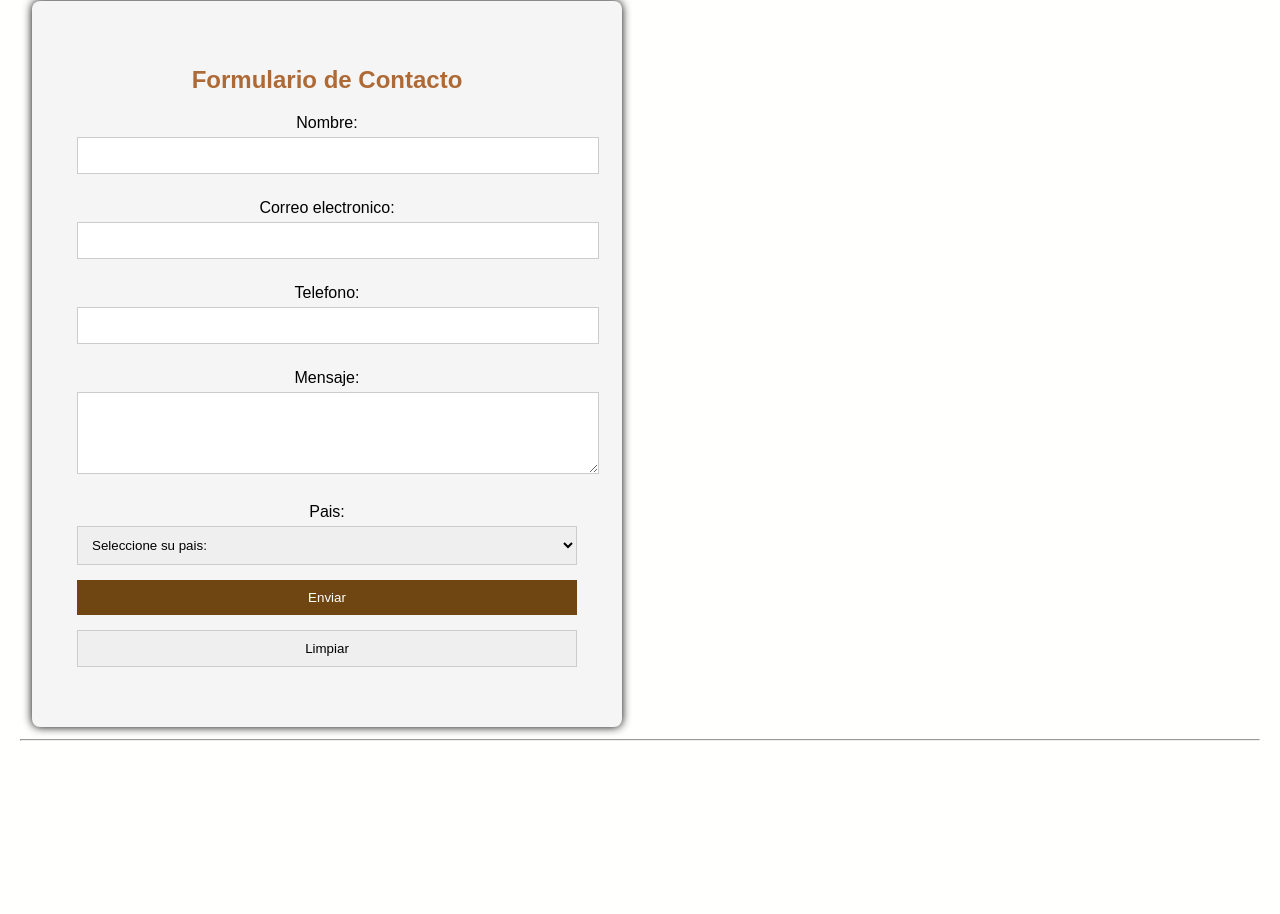
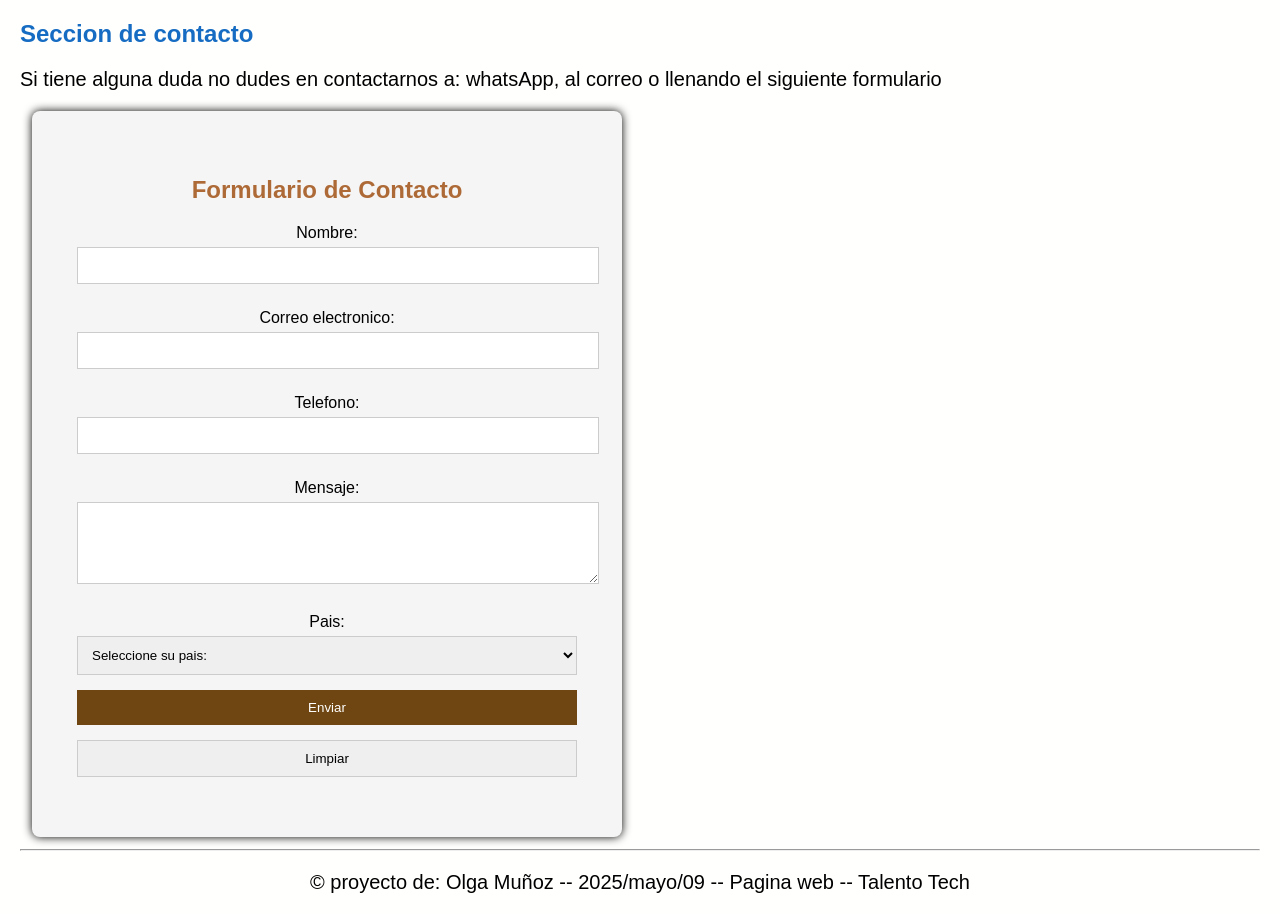
Before and after one commit to OlgaPio/talento_tech, a plain HTML site: page index.html in a window 1280 px wide. Shown: the part 1301-2215 px from the top of the page. Before the commit the page ends 2062 px from the top, so only its background shows below. Drawn offline with Linux system fonts and the light colour scheme.

Commit message:
se agrego el footer

```diff
--- a/index.html
+++ b/index.html
@@ -4,6 +4,13 @@
     <meta charset="UTF-8">
     <meta name="viewport" content="width=device-width, initial-scale=1.0">
     <title>Entregable Talento Tech</title>
+
+     <address>
+        <br>Nombre: Olga
+        <br>apellido: Muñoz
+        <br>Curso: Talento Tech 2025
+        <br>fecha: Mayo 09 del 2025
+    </address>
 
     <style type="text/css">
         body{
@@ -95,13 +102,18 @@
         input[type="submit"]:hover{
             background-color: #333;
         }
+
+        footer{
+            text-align: center;
+        }
+
     </style>
 
 </head>
 <body>
 
     <header title="listas y tablas">
-        <h1>Bienvenido al aprendizaje de listas y tablas.</h1>
+        <h1>Bienvenido al aprendizaje de listas, tablas y formulario.</h1>
 <hr>
         <nav>
             <ul>
@@ -189,5 +201,11 @@
     </div><hr>
     </section>
 
+    <section>
+        <footer>
+            <p>&copy; proyecto de: Olga Muñoz -- 2025/mayo/09 -- Pagina web -- Talento Tech</p>
+        </footer>
+    </section>
+
 </body>
 </html>
```
